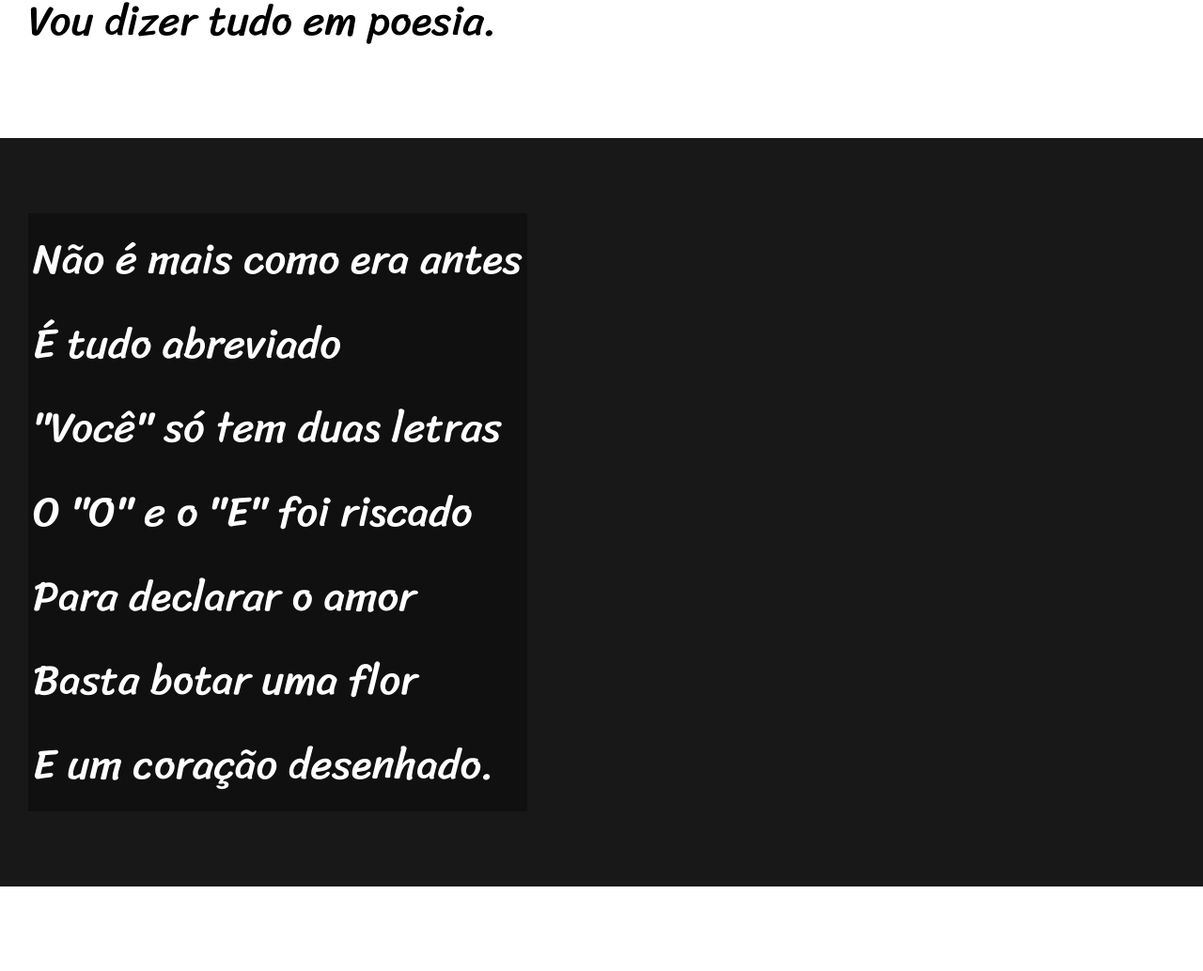
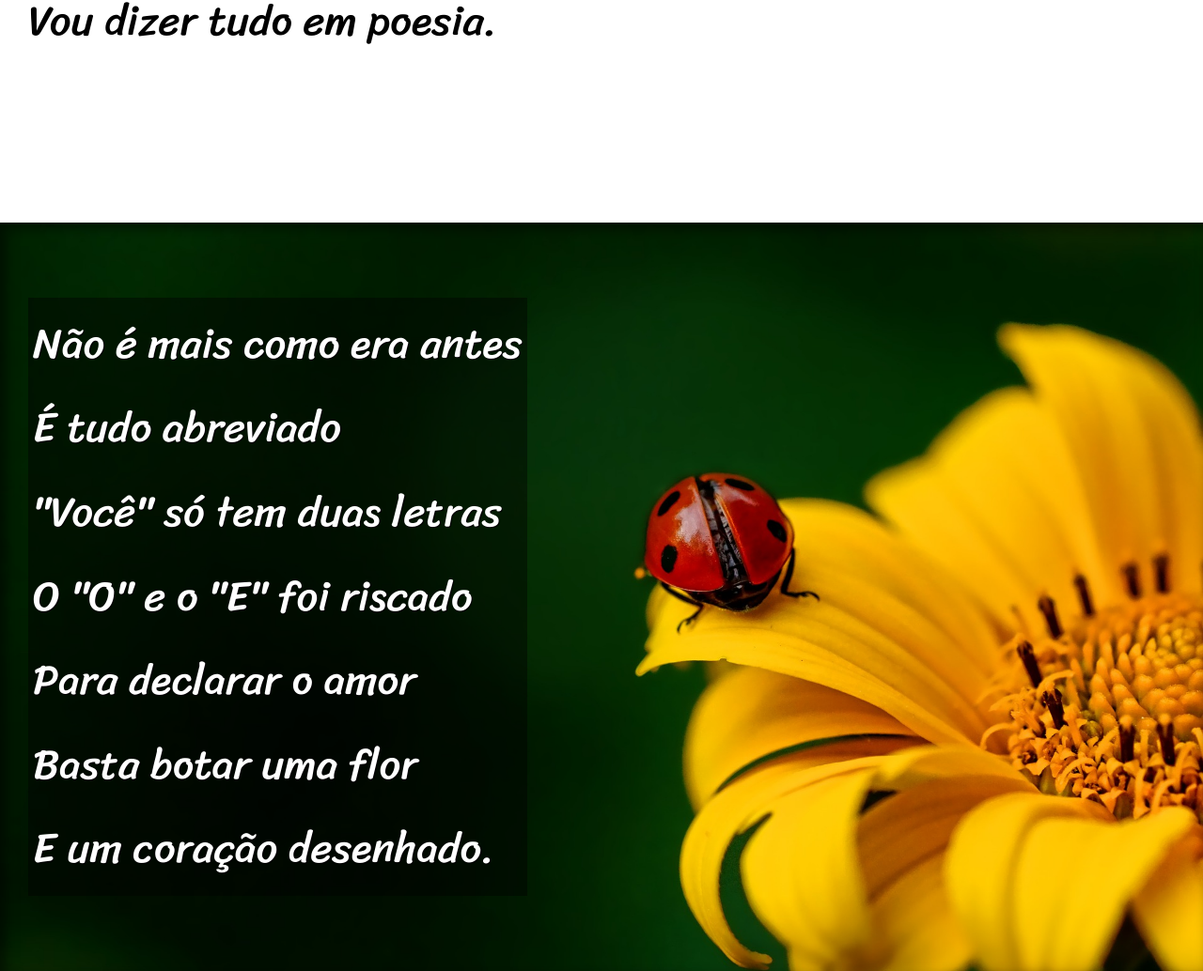
Before and after one commit to rennan-coelho/html-css, a plain HTML site: page Desafios/d012/index.html in a window 1280 px wide. Shown: the part 900-1934 px from the top of the page at 94% size. Drawn offline with Linux system fonts and the light colour scheme.

Commit message:
final do desafio

```diff
--- a/Desafios/d012/estilo/cordel.css
+++ b/Desafios/d012/estilo/cordel.css
@@ -59,6 +59,10 @@ section {
     font-size: 3.5vw;
 }
 
+section > p {
+    padding-bottom: 2em;
+}
+
 section.normal {
     background-color: white;
     color: black;
@@ -67,14 +71,27 @@ section.normal {
 section.imagem {
     background-color: rgb(24, 24, 24);
     color: white;
+    box-shadow: inset 6px 6px 13px 0px rgba(0, 0, 0, 0.534);
+    background-size: cover;
+    background-attachment: fixed;
 }
 
 section.imagem > p {
     display: inline-block;
     padding: 5px;
-    background-color: rgba(0, 0, 0, 0.349);
+    background-color: rgba(0, 0, 0, 0.432);
+    text-shadow: 1px 1px 0px black;
 }
 
+section#img01 {
+    background-image: url('../imagens/background001.jpg');
+    background-position: right center;
+}
+
+section#img02 {
+   background-image: url('../imagens/background002.jpg');
+   background-position: right center;
+}
 footer {
     background-color: black;
     color: white;
--- a/Desafios/d012/index.html
+++ b/Desafios/d012/index.html
@@ -27,7 +27,7 @@
 
 
 
-    <section class="imagem">
+    <section class="imagem" id="img01">
         <p>
             Não é mais como era antes <br>
             É tudo abreviado <br>
@@ -65,7 +65,7 @@
 
 
 
-    <section class="imagem">
+    <section class="imagem" id="img02">
         <p>
             Tenho saudade das cartas <br>
             Escritas com a própria mão <br>
```
